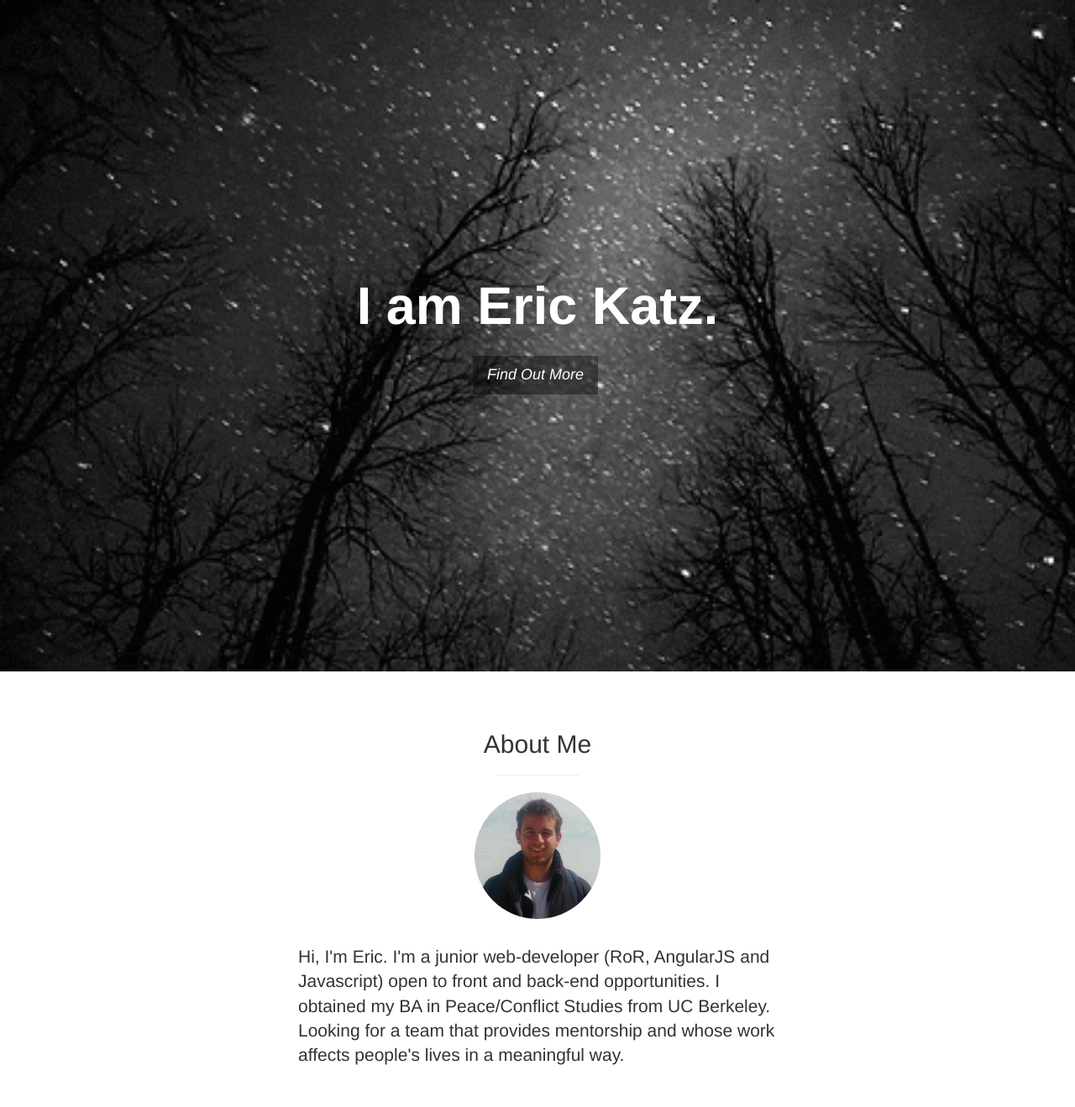
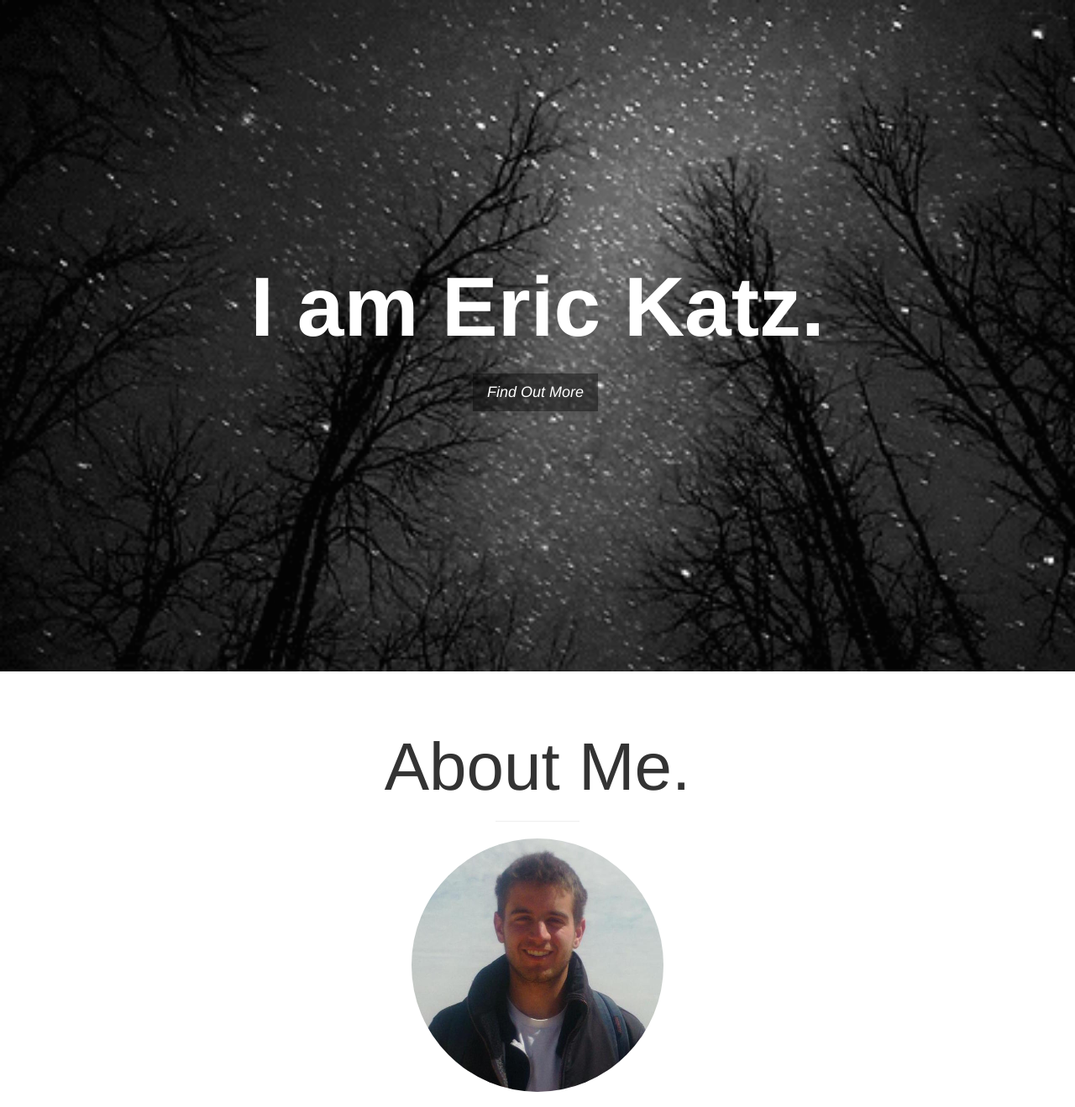
Before and after one commit to emkatz1989/portfolio, a PHP site: page / in a window 1280 px wide. Shown: the top 1319 px of the page at 84% size. Run offline with PHP 8.4, Linux system fonts and the light colour scheme.

Commit message:
style changes

```diff
--- a/css/main.css
+++ b/css/main.css
@@ -161,6 +161,11 @@ hr.small {
 
 #header-blurb{
 	color: white;
+	font-size: 100px;
+}
+
+h3{
+	color: white;
 }
 
 /*About*/
@@ -168,9 +173,12 @@ hr.small {
 .about{
 	padding: 50px 0;
 }
+#about_me{
+	font-size: 80px;
+}
 .profile-photo{
 	display: block;
-	max-width: 150px;
+	max-width: 300px;
 	margin: 0 auto 30px;
 	border-radius: 100%;
 }
@@ -179,7 +187,7 @@ hr.small {
 	text-align:left;
 	/*margin: 50 auto;*/
 	margin: 0 auto;
-	width: 50%;
+	width: 65%;
 }
 
 /*Portfolio*/
@@ -195,6 +203,7 @@ hr.small {
 
 #my-work{
  	color: white;
+ 	font-size: 80px;
  }
 
 .desc{
@@ -238,3 +247,10 @@ li:hover{
 	opacity: 0.8;
 	color: #fff;
 }
+
+
+/*Contact*/
+
+#contact_me{
+	font-size: 80px;
+}
--- a/home.html
+++ b/home.html
@@ -57,8 +57,8 @@
     <div class="text-vertical-center">
 
      <!--  <a href="index.html" id="logo"> -->
-        <h1 id="header-blurb"header> I am Eric Katz. </h1>
-       <!--  <h3> A Web Developer </h3> -->
+        <h1 id="header-blurb"> I am Eric Katz. </h1>
+           <!-- <h3> A Web Developer </h3>  -->
         <br>
          <a id="menu-toggle" href="#" class="btn btn-dark btn-lg toggle"><i class="fa fa-bars">Find Out More</i></a>
     </div>
@@ -69,10 +69,10 @@
     <div class="container">
       <div class="row">
         <div class="col-lg-12 text-center">
-          <h2> About Me </h2>
+          <h2 id ="about_me"> About Me. </h2>
           <hr class="small">
           <img src="img/eric.jpg" alt="Photo of Eric Katz" class="profile-photo">
-          <p class="lead"> Hi, I'm Eric. I'm a junior web-developer (RoR, AngularJS and Javascript) open to front and back-end opportunities. I obtained my BA in Peace/Conflict Studies from UC Berkeley. Looking for a team that provides mentorship and whose work affects people's lives in a meaningful way. </p>
+          <p class="lead"> Hi, I'm Eric. I'm a junior web-developer (RoR, AngularJS and Javascript) open to front and back-end opportunities. I obtained my BA in Peace/Conflict Studies from UC Berkeley. Looking for a team that provides mentorship and whose work affects people's lives in a meaningful way. <a href="img/resume.pdf">Click Here</a> for my full resume. </p>
         </div>
       </div>
       <!-- /.row -->
@@ -85,7 +85,7 @@
   <div class="container">
     <div class="row">
       <div class="col-lg-10 col-lg-offset-1 text-center">
-        <h2 id="my-work"> My Work </h2>
+        <h2 id="my-work"> My Work. </h2>
         <hr class="small">
         <div class="row">
           <div class="col-md-6">
@@ -146,7 +146,7 @@
   <div class="container">
     <div class="row">
       <div class="col-lg-10 col-lg-offset-1 text-center">
-        <h2> Contact Me</h2>
+        <h2 id="contact_me"> Contact Me.</h2>
         <hr class="small">
         <br>
         <ul class="list-inline">
```
Also changed, not shown: img/israel-background.jpg (added), 2 other files.
